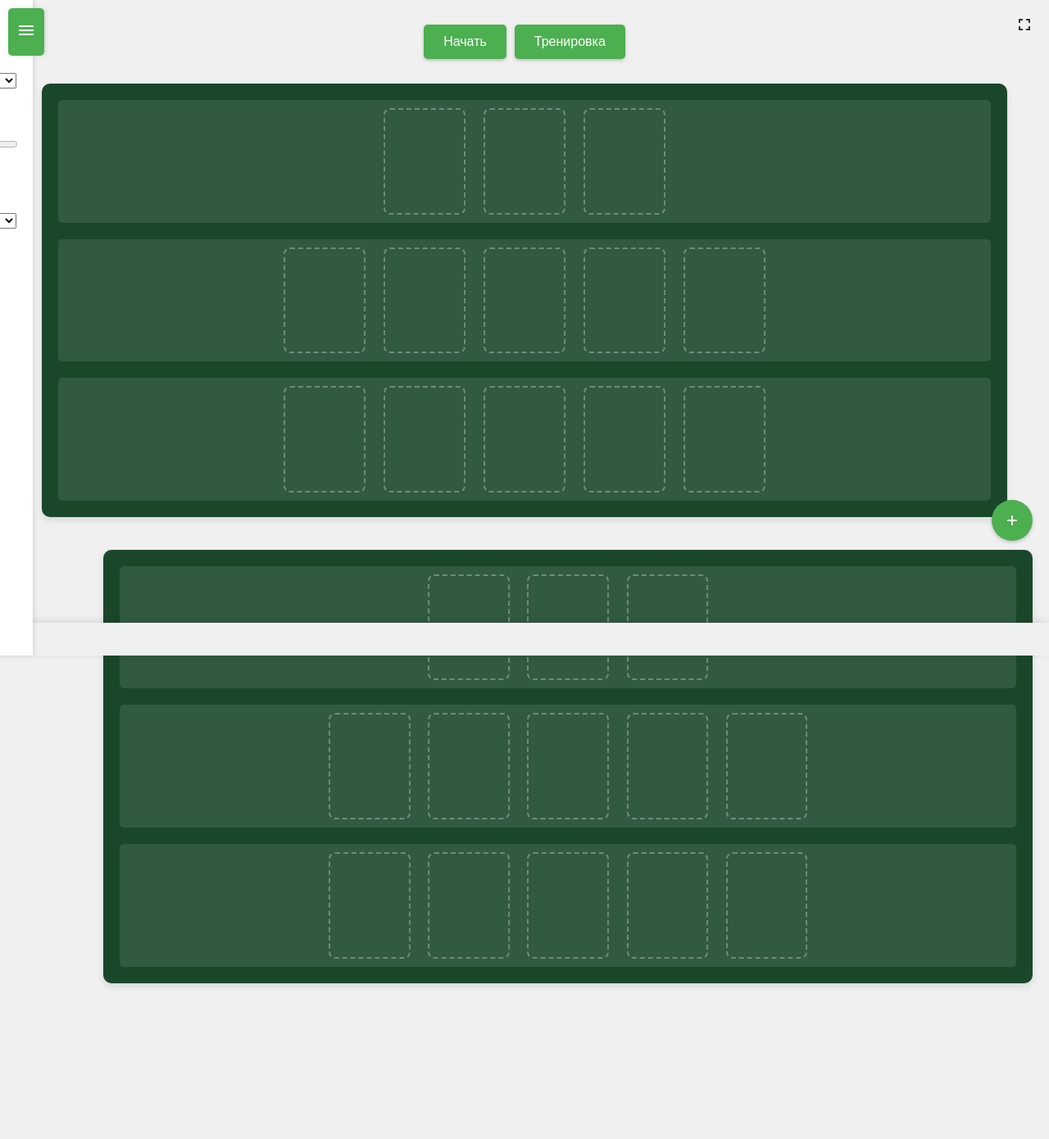
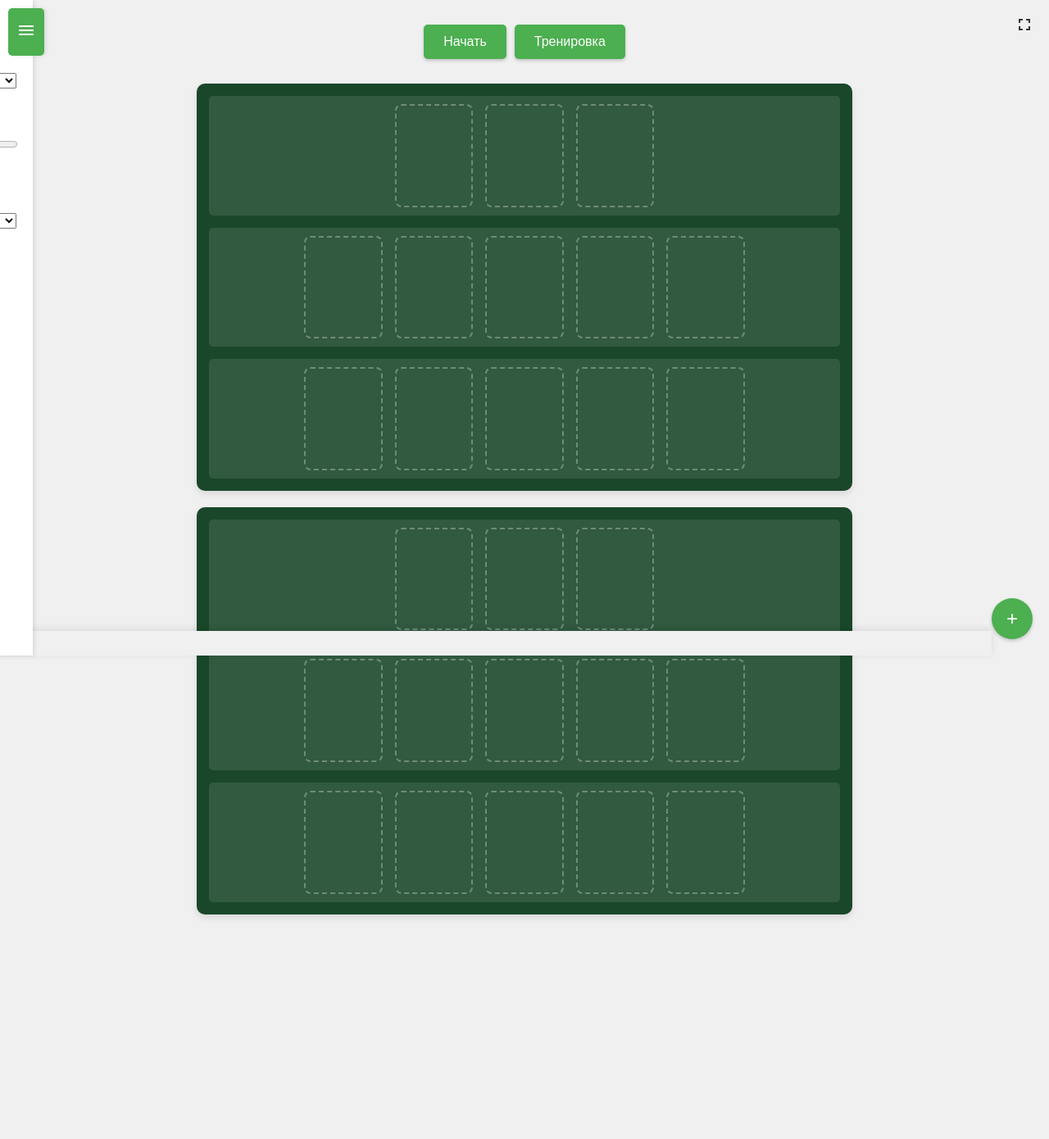
Before and after one commit to Azerus96/finalofc, a Flask app: page / in a window 1280 px wide. Shown: the whole page at 82% size. After the commit the page ends 1120 px from the top, so only its background shows below. Run offline with Flask 3, Linux system fonts and the light colour scheme.

Commit message:
Update index.html

```diff
--- a/templates/index.html
+++ b/templates/index.html
@@ -28,41 +28,6 @@
             padding: 10px;
         }
 
-        .confirm-btn {
-            position: fixed;
-            bottom: 140px;
-            right: 20px;
-            width: 50px;
-            height: 50px;
-            border-radius: 50%;
-            font-size: 24px;
-            padding: 0;
-            display: flex;
-            align-items: center;
-            justify-content: center;
-            z-index: 1001;
-            background-color: #4CAF50;
-            color: white;
-            border: none;
-            cursor: pointer;
-            box-shadow: 0 2px 4px rgba(0,0,0,0.2);
-        }
-
-        .game-container {
-            display: flex;
-            align-items: flex-start;
-            justify-content: center;
-            margin: 20px auto;
-        }
-
-        .discarded-cards {
-            width: 90px;
-            min-height: auto;
-            display: flex;
-            flex-direction: column;
-            gap: 5px;
-            margin-right: 20px;
-        }
         button {
             padding: 12px 24px;
             font-size: 16px;
@@ -85,7 +50,6 @@
             transform: translateY(1px);
             box-shadow: 0 1px 2px rgba(0,0,0,0.2);
         }
-
         .fullscreen-btn {
             position: fixed;
             top: 10px;
@@ -102,12 +66,12 @@
         .table {
             display: grid;
             grid-template-rows: auto auto auto;
-            gap: 20px;
-            margin: 20px auto;
-            width: 95%;
-            max-width: 1200px;
+            gap: 15px;
+            margin: 10px auto;
+            width: 90%;
+            max-width: 800px;
             background-color: #1a472a;
-            padding: 20px;
+            padding: 15px;
             border-radius: 10px;
             box-shadow: 0 4px 8px rgba(0,0,0,0.1);
             box-sizing: border-box;
@@ -124,11 +88,53 @@
             background-color: rgba(255,255,255,0.1);
             flex-wrap: nowrap;
         }
-        .card {
+
+        .game-container {
+            display: flex;
+            flex-direction: column;
+            align-items: center;
+            width: 100%;
+            position: relative;
+        }
+
+        .discarded-cards {
+            position: absolute;
+            left: 10px;
+            top: 50%;
+            transform: translateY(-50%);
+            width: 90px;
+            min-height: auto;
+            display: flex;
+            flex-direction: column;
+            gap: 5px;
+        }
+        .card-slot {
             width: calc(70px + 2vw);
             height: calc(100px + 2vw);
             min-width: 50px;
             min-height: 70px;
+            border: 2px dashed rgba(255,255,255,0.3);
+            border-radius: 8px;
+            flex-shrink: 0;
+            transition: all 0.3s ease;
+            display: flex;
+            justify-content: center;
+            align-items: center;
+            position: relative;
+            box-sizing: border-box;
+        }
+
+        .card-slot.drag-over {
+            background-color: rgba(255,255,255,0.2);
+            border-color: white;
+            transform: scale(1.05);
+        }
+
+        .card {
+            position: absolute;
+            width: 100%;
+            height: 100%;
+            margin: 0;
             border-radius: 8px;
             background-color: white;
             display: flex;
@@ -137,7 +143,6 @@
             cursor: move;
             font-size: calc(16px + 1vw);
             box-shadow: 0 2px 4px rgba(0,0,0,0.2);
-            position: relative;
             flex-shrink: 0;
             transition: transform 0.2s, box-shadow 0.2s;
             user-select: none;
@@ -152,46 +157,6 @@
         .card[data-suit="♣"], .card[data-suit="♠"] {
             color: #2d2d2d;
         }
-
-        .card-slot {
-            width: calc(70px + 2vw);
-            height: calc(100px + 2vw);
-            min-width: 50px;
-            min-height: 70px;
-            border: 2px dashed rgba(255,255,255,0.3);
-            border-radius: 8px;
-            flex-shrink: 0;
-            transition: all 0.3s ease;
-            display: flex;
-            justify-content: center;
-            align-items: center;
-        }
-
-        .card-slot.drag-over {
-            background-color: rgba(255,255,255,0.2);
-            border-color: white;
-            transform: scale(1.05);
-        }
-
-        #hand {
-            position: fixed;
-            bottom: 0;
-            left: 0;
-            right: 0;
-            background: #f0f0f0;
-            padding: 20px;
-            display: flex;
-            justify-content: center;
-            gap: 10px;
-            z-index: 1000;
-            flex-wrap: wrap;
-            box-shadow: 0 -2px 10px rgba(0,0,0,0.1);
-        }
-        .dragging {
-            opacity: 0.5;
-            transform: scale(1.05);
-        }
-
         .menu-toggle {
             position: fixed;
             left: 10px;
@@ -240,12 +205,53 @@
             width: 100%;
             margin-bottom: 10px;
         }
+
+        .confirm-btn {
+            position: fixed;
+            bottom: 20px;
+            right: 20px;
+            width: 50px;
+            height: 50px;
+            border-radius: 50%;
+            font-size: 24px;
+            padding: 0;
+            display: flex;
+            align-items: center;
+            justify-content: center;
+            z-index: 1001;
+            background-color: #4CAF50;
+            color: white;
+            border: none;
+            cursor: pointer;
+            box-shadow: 0 2px 4px rgba(0,0,0,0.2);
+        }
+        #hand {
+            position: fixed;
+            bottom: 0;
+            left: 0;
+            right: 70px;
+            background: #f0f0f0;
+            padding: 15px;
+            display: flex;
+            justify-content: center;
+            gap: 10px;
+            z-index: 1000;
+            flex-wrap: nowrap;
+            overflow-x: auto;
+            box-shadow: 0 -2px 10px rgba(0,0,0,0.1);
+        }
+
+        .dragging {
+            opacity: 0.5;
+            transform: scale(1.05);
+        }
+
         @media (max-width: 768px) {
             .table {
-                width: 98%;
+                width: 95%;
                 padding: 10px;
                 gap: 10px;
-                transform: scale(0.9);
+                transform: scale(0.85);
                 margin: 10px auto;
             }
 
@@ -255,8 +261,8 @@
             }
 
             .card, .card-slot {
-                width: calc(40px + 2vw);
-                height: calc(60px + 2vw);
+                width: calc(35px + 2vw);
+                height: calc(50px + 2vw);
                 font-size: calc(14px + 1vw);
             }
 
@@ -275,6 +281,10 @@
 
             .confirm-btn {
                 bottom: 120px;
+            }
+
+            .discarded-cards {
+                width: 70px;
             }
         }
     </style>
@@ -306,6 +316,7 @@
             </select>
         </div>
     </div>
+
     <button class="fullscreen-btn" onclick="toggleFullScreen()">
         <span class="material-icons">fullscreen</span>
     </button>
@@ -314,7 +325,6 @@
         <button onclick="startGame()">Начать</button>
         <button onclick="window.location.href='/training'">Тренировка</button>
     </div>
-
     <!-- Поле ИИ -->
     <div class="table">
         <div class="row top" id="ai-top-row"></div>
@@ -335,13 +345,13 @@
     <div id="hand"></div>
 
     <button class="confirm-btn" onclick="drawCards()">+</button>
-
-<script>
+    <script>
     let gameState = {{ game_state|tojson|safe }};
     let isDragging = false;
     let menuOpen = false;
     let dealPhase = 0;
     let discardedCards = [];
+
     function toggleMenu() {
         const menu = document.querySelector('.menu-panel');
         menuOpen = !menuOpen;
@@ -382,8 +392,7 @@
             })
         });
     }
-
-    function createCard(card) {
+        function createCard(card) {
         const cardElement = document.createElement('div');
         cardElement.className = 'card';
         cardElement.draggable = true;
@@ -405,6 +414,7 @@
                 slot.classList.remove('drag-over');
             });
         });
+
         // Mobile touch events
         let initialX;
         let initialY;
@@ -430,8 +440,7 @@
 
             document.body.appendChild(cardElement);
         });
-
-        cardElement.addEventListener('touchmove', (e) => {
+            cardElement.addEventListener('touchmove', (e) => {
             e.preventDefault();
             const touch = e.touches[0];
 
@@ -483,6 +492,7 @@
                 s.classList.remove('drag-over');
             });
         });
+
         // Double click for discarding
         cardElement.addEventListener('dblclick', () => {
             if (dealPhase > 0 && document.getElementById('hand').children.length > 1) {
@@ -492,8 +502,7 @@
 
         return cardElement;
     }
-
-    function handleCardDiscard(card) {
+        function handleCardDiscard(card) {
         const discardedArea = document.getElementById('discarded-cards');
         discardedCards.push({
             rank: card.dataset.rank,
@@ -595,7 +604,6 @@
         aiTopRow.innerHTML = '';
         aiMiddleRow.innerHTML = '';
         aiBottomRow.innerHTML = '';
-
         for (let i = 0; i < 3; i++) aiTopRow.appendChild(createCardSlot());
         for (let i = 0; i < 5; i++) aiMiddleRow.appendChild(createCardSlot());
         for (let i = 0; i < 5; i++) aiBottomRow.appendChild(createCardSlot());
@@ -637,8 +645,7 @@
                 } : '')
         };
     }
-
-    function checkInitialCardsPlaced() {
+        function checkInitialCardsPlaced() {
         const hand = document.getElementById('hand');
         return dealPhase === 0 && hand.children.length === 0;
     }
@@ -670,17 +677,6 @@
         updateGameState();
     }
 
-    // Добавляем обработчик клика вне меню для его закрытия
-    document.addEventListener('click', (e) => {
-        const menu = document.querySelector('.menu-panel');
-        const menuToggle = document.querySelector('.menu-toggle');
-
-        if (menuOpen &&
-            !menu.contains(e.target) &&
-            !menuToggle.contains(e.target)) {
-            toggleMenu();
-        }
-    });
     async function drawCards() {
         if (dealPhase === 0 && !gameState.initial_cards_placed) {
             alert('Сначала распределите начальные 5 карт!');
@@ -697,10 +693,6 @@
             alert('Необходимо разместить или сбросить все карты перед новой раздачей!');
             return;
         }
-
-        const response = await fetch('/draw');
-        const data = await response.json();
-
         if (data.error) {
             alert(data.error);
             return;
```
